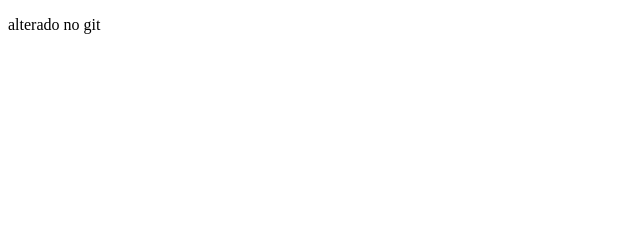
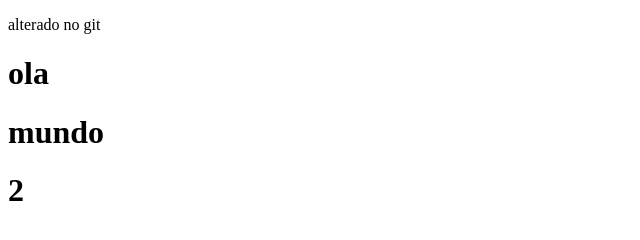
Before and after one commit to rafaelsilvamartins30/projeto-emakers, a plain HTML site: page ola.html in a window 1280 px wide. Shown: the whole page, without its empty margins (0-640 px from the left). Drawn offline with Linux system fonts and the light colour scheme.

Commit message:
add commits

```diff
--- a/ola.html
+++ b/ola.html
@@ -7,5 +7,8 @@
 </head>
 <body>
     <p> alterado no git</p>
+    <h1>ola</h1>
+    <h1>mundo</h1>
+    <h1>2</h1>
 </body>
 </html>
```
